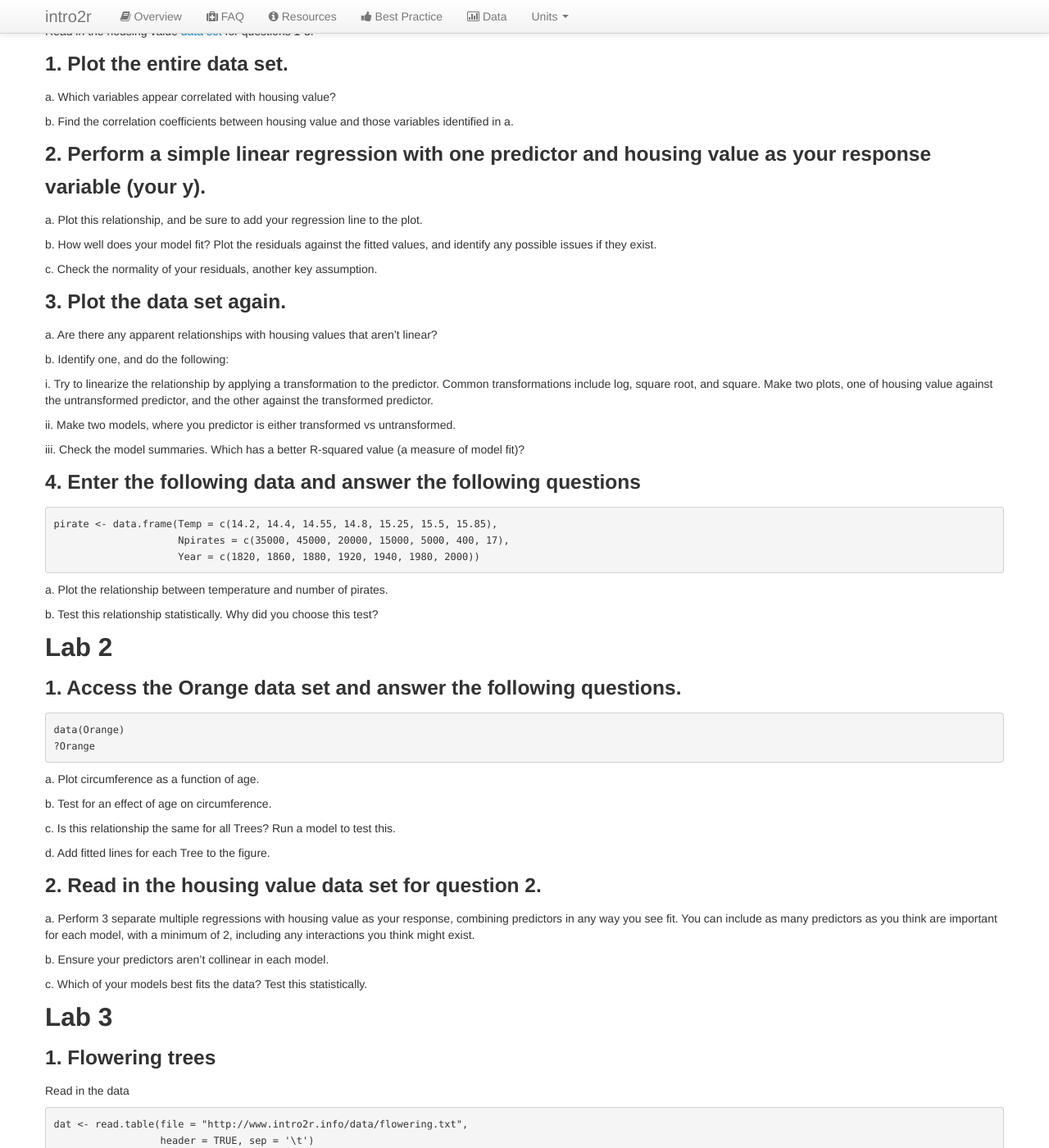
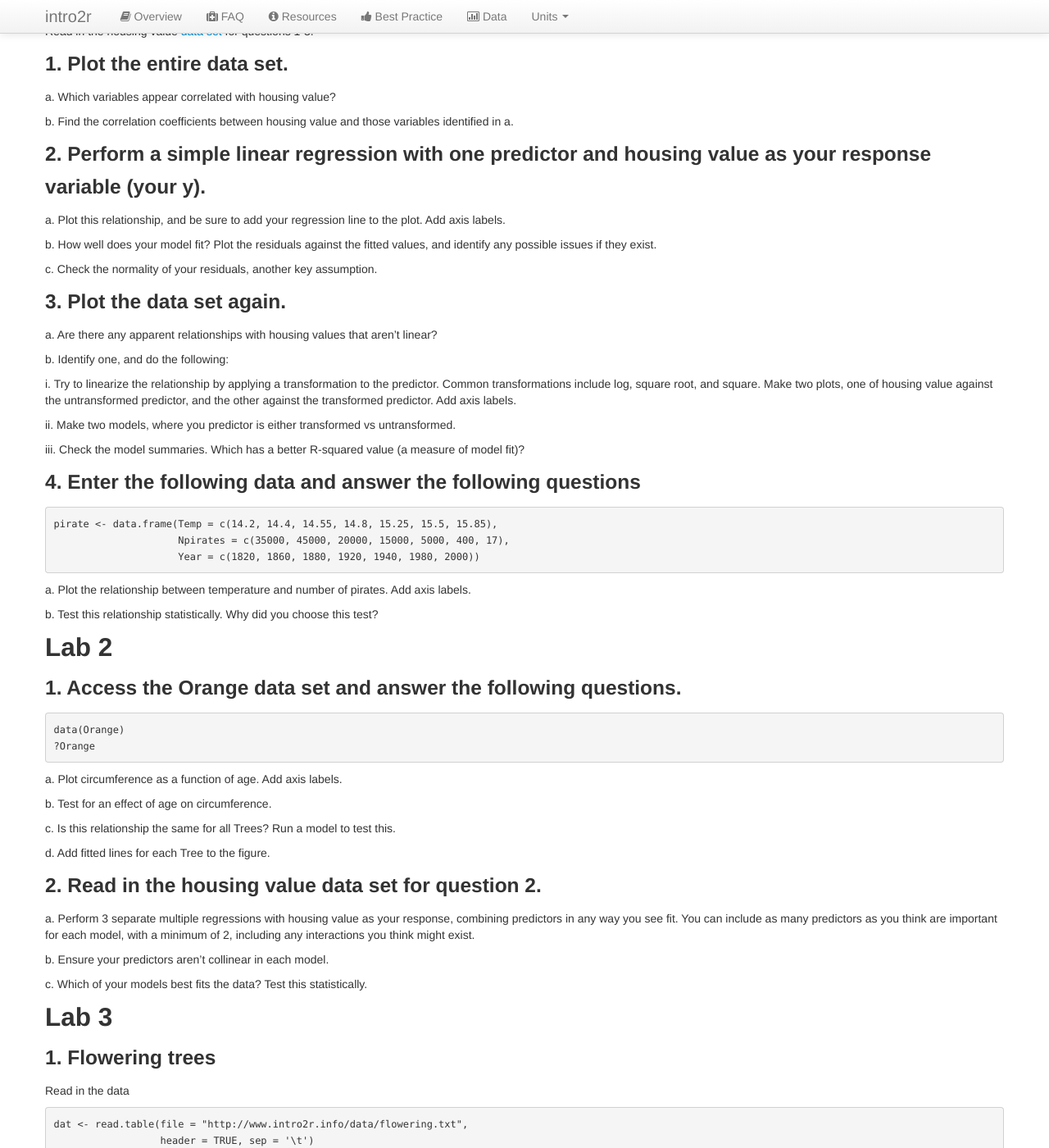
Before and after one commit to intro2r/intro2r, a Jekyll site: the page built from unit4/labs.md, in a window 1280 px wide and 1400 px high, scrolled down 344 px. Shown: the whole window at 82% size. Built offline with Jekyll 4.4.1, drawn with Linux system fonts in a browser that asks for light colours; our own code applies the rules of GitHub Pages for plain Markdown files; some of the changed text lies outside the part shown.

Commit message:
Update labs.md

````diff
--- a/unit4/labs.md
+++ b/unit4/labs.md
@@ -31,7 +31,7 @@ Read in the housing value [data set](http://www.intro2r.info/data/) for question
 
 ### 2. Perform a simple linear regression with one predictor and housing value as your response variable (your y).
 
-  a. Plot this relationship, and be sure to add your regression line to the plot.
+  a. Plot this relationship, and be sure to add your regression line to the plot. Add axis labels.
 
   b. How well does your model fit? Plot the residuals against the fitted values, and identify any possible issues if they exist.
 
@@ -43,7 +43,7 @@ Read in the housing value [data set](http://www.intro2r.info/data/) for question
 
   b. Identify one, and do the following:
 
-  i. Try to linearize the relationship by applying a transformation to the predictor. Common transformations include log, square root, and square. Make two plots, one of housing value against the untransformed predictor, and the other against the transformed predictor.
+  i. Try to linearize the relationship by applying a transformation to the predictor. Common transformations include log, square root, and square. Make two plots, one of housing value against the untransformed predictor, and the other against the transformed predictor. Add axis labels.
 
   ii. Make two models, where you predictor is either transformed vs untransformed.
 
@@ -57,7 +57,7 @@ pirate <- data.frame(Temp = c(14.2, 14.4, 14.55, 14.8, 15.25, 15.5, 15.85),
                      Year = c(1820, 1860, 1880, 1920, 1940, 1980, 2000))
 ```
 
-  a. Plot the relationship between temperature and number of pirates.
+  a. Plot the relationship between temperature and number of pirates. Add axis labels.
 
   b. Test this relationship statistically. Why did you choose this test?
 
@@ -72,7 +72,7 @@ data(Orange)
 ?Orange
 ```
 
-  a. Plot circumference as a function of age.
+  a. Plot circumference as a function of age. Add axis labels.
 
   b. Test for an effect of age on circumference.
 
@@ -121,11 +121,8 @@ There are data on seven species (`$SpCode`), their size (`$dbh`), their sex (`$S
 
   e. Size is likely a key factor affecting the chance of flowering in one year. Model the probability of flowering as a function of size for the species iryapa.
 
-  f. Plot the data and the predicted curve of this relationship.
+  f. Plot the data and the predicted curve of this relationship. Add axis labels.
 
-  ~~g. Do male and female trees of this species have a different probability of flowering as a function of size?~~
-
-  ~~h. Plot these flowering curves for male and female iryapa trees.~~
 
 ### 2.Horse kicks
 
````
